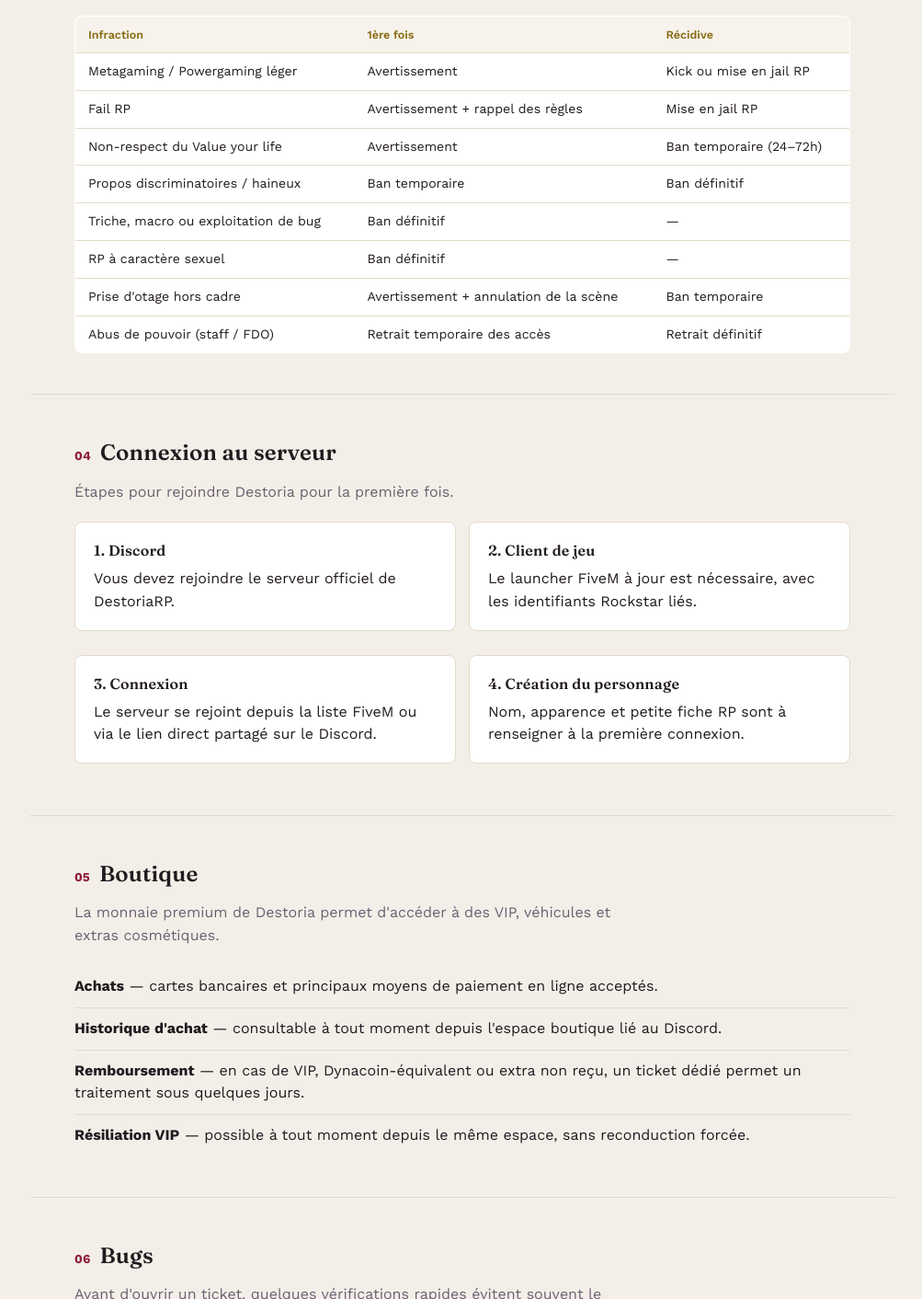
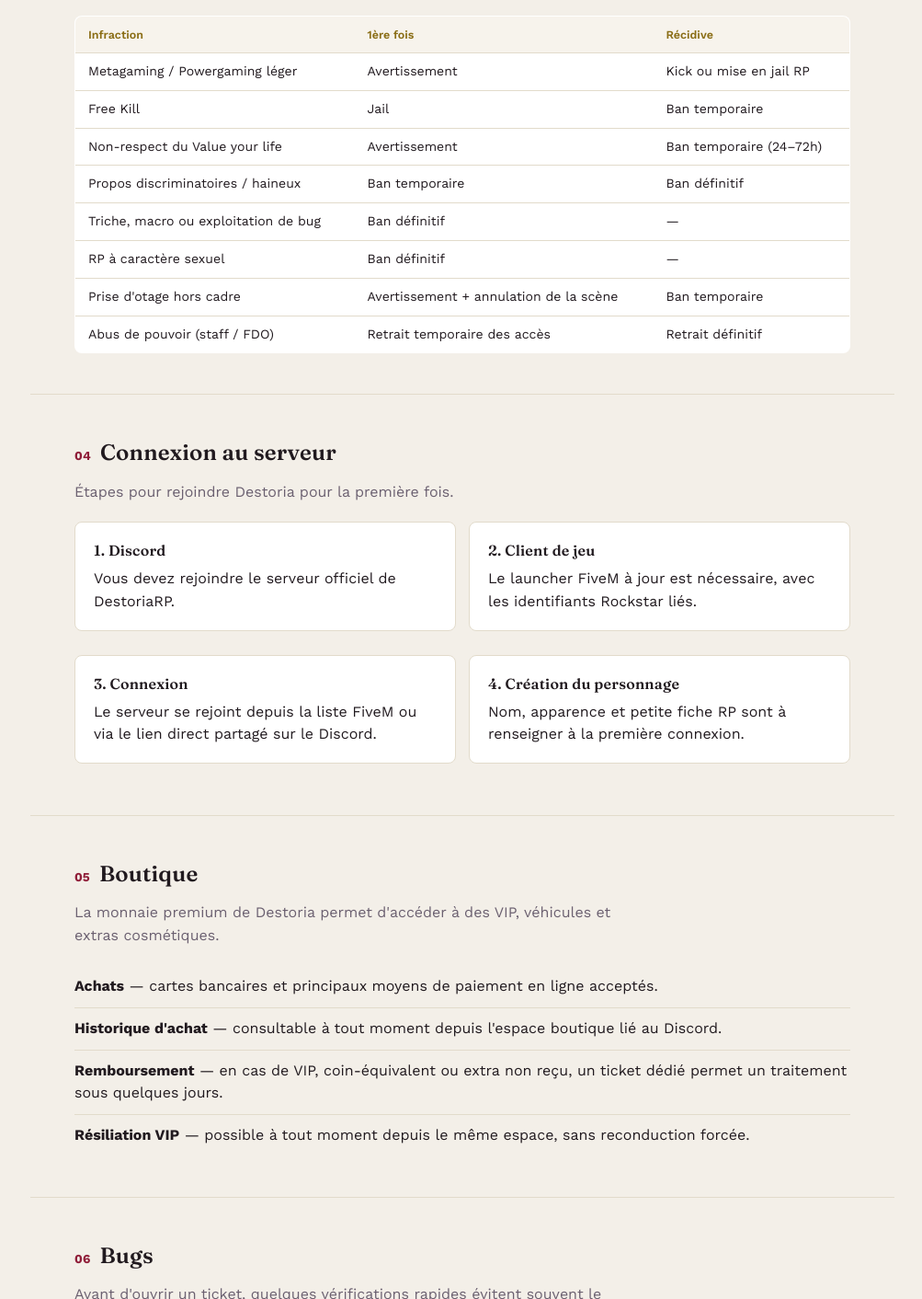
Before and after one commit to prxy7765-create/wikidestoria, a website: page index.html in a window 1280 px wide. Shown: the part 6766-8178 px from the top of the page at 92% size, without its empty margins (277-1280 px from the left). Drawn offline with nearby package versions, Linux system fonts and the light colour scheme.

Commit message:
Update index.html

```diff
--- a/index.html
+++ b/index.html
@@ -380,7 +380,7 @@ footer{padding:36px 48px; color:var(--muted); font-size:.85rem;}
         <thead><tr><th>Infraction</th><th>1ère fois</th><th>Récidive</th></tr></thead>
         <tbody>
           <tr><td>Metagaming / Powergaming léger</td><td>Avertissement</td><td>Kick ou mise en jail RP</td></tr>
-          <tr><td>Fail RP</td><td>Avertissement + rappel des règles</td><td>Mise en jail RP</td></tr>
+          <tr><td>Free Kill</td><td>Jail</td><td>Ban temporaire</td></tr>
           <tr><td>Non-respect du Value your life</td><td>Avertissement</td><td>Ban temporaire (24–72h)</td></tr>
           <tr><td>Propos discriminatoires / haineux</td><td>Ban temporaire</td><td>Ban définitif</td></tr>
           <tr><td>Triche, macro ou exploitation de bug</td><td>Ban définitif</td><td>—</td></tr>
@@ -409,7 +409,7 @@ footer{padding:36px 48px; color:var(--muted); font-size:.85rem;}
       <ul class="rule-list" style="list-style:none; margin:0; padding:0;">
         <li style="padding:10px 0; border-bottom:1px solid var(--line);"><strong>Achats</strong> — cartes bancaires et principaux moyens de paiement en ligne acceptés.</li>
         <li style="padding:10px 0; border-bottom:1px solid var(--line);"><strong>Historique d'achat</strong> — consultable à tout moment depuis l'espace boutique lié au Discord.</li>
-        <li style="padding:10px 0; border-bottom:1px solid var(--line);"><strong>Remboursement</strong> — en cas de VIP, Dynacoin-équivalent ou extra non reçu, un ticket dédié permet un traitement sous quelques jours.</li>
+        <li style="padding:10px 0; border-bottom:1px solid var(--line);"><strong>Remboursement</strong> — en cas de VIP, coin-équivalent ou extra non reçu, un ticket dédié permet un traitement sous quelques jours.</li>
         <li style="padding:10px 0;"><strong>Résiliation VIP</strong> — possible à tout moment depuis le même espace, sans reconduction forcée.</li>
       </ul>
     </section>
```
